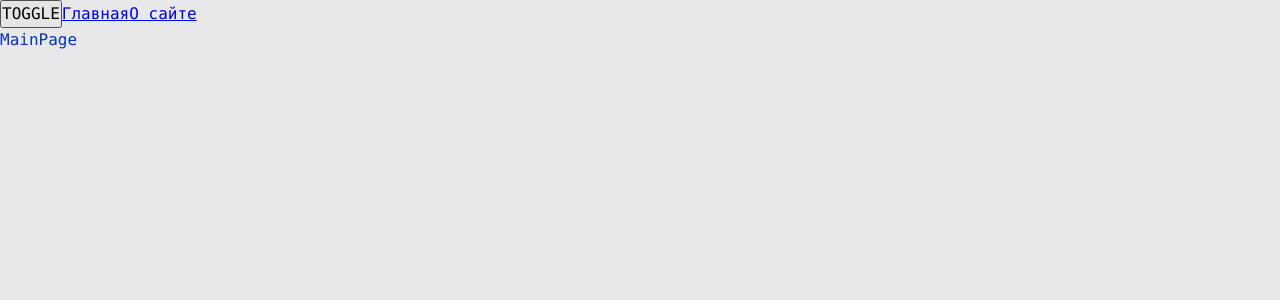
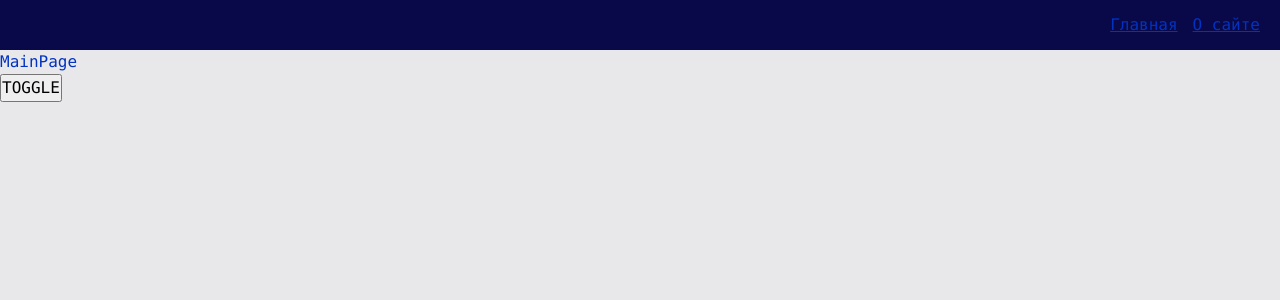
Before and after one commit to Gray7410/blog, a React app: page / in a window 1280 px wide. Shown: the top 300 px of the page. Built offline with nearby package versions, Linux system fonts and the light colour scheme.

Commit message:
navbar ui kit

```diff
--- a/src/app/App.tsx
+++ b/src/app/App.tsx
@@ -6,6 +6,7 @@
 import {AboutPage} from "pages/AboutPage";
 import {MainPage} from "pages/MainPage";
 import {AppRouter} from "app/providers/router";
+import {Navbar} from "widgets/Navbar";
 
 
 
@@ -14,10 +15,9 @@
     const bool = true;
     return (
         <div className={classNames('app', {}, [theme])}>
+            <Navbar/>
+            <AppRouter/>
             <button onClick={toggleTheme}>TOGGLE</button>
-            <Link to={'/'}>Главная</Link>
-            <Link to={'/about'}>О сайте</Link>
-<AppRouter/>
         </div>
     );
 };
--- a/src/app/styles/themes/dark.scss
+++ b/src/app/styles/themes/dark.scss
@@ -1,5 +1,6 @@
 .app.dark {
     --bg-color: #090949;
+    --inverted-bg-color: #e8e8ea;
 
     --primary-color: #049604;
     --secondary-color: #04ff04;
--- a/src/app/styles/themes/normal.scss
+++ b/src/app/styles/themes/normal.scss
@@ -1,6 +1,9 @@
 :root {
     --bg-color: #e8e8ea;
+    --inverted-bg-color: #090949;
 
     --primary-color: #0232c2;
     --secondary-color: #0449e0;
+    --inverted-primary-color: #049604;
+    --inverted-secondary-color: #0452ff;
 }
--- a/src/app/styles/variables/global.scss
+++ b/src/app/styles/variables/global.scss
@@ -8,4 +8,6 @@
     --font-size-l: 24px;
     --font-line-l: 32px;
     --font-l: var(--font-size-l) / var(--font-line-l) var(--font-family-main);
+
+    --navbar-height: 50px;
 }
--- a/src/shared/lib/classNames/classNames.ts
+++ b/src/shared/lib/classNames/classNames.ts
@@ -1,10 +1,10 @@
 
 type Mods = Record<string, boolean | string>
 
-export function classNames(cls: string, mods: Mods, additional: string[]): string {
+export function classNames(cls: string, mods: Mods = {}, additional: string[] = []): string {
     return [
         cls,
-        ...additional,
+        ...additional.filter(Boolean),
         ...Object.entries(mods)
             .filter(([className, value]) => Boolean(value))
             .map(([className]) => className)
--- /dev/null
+++ b/src/shared/ui/AppLink/AppLink.module.scss
@@ -0,0 +1,11 @@
+.AppLink {
+    color: var(--primary-color)
+}
+
+.primary {
+    color: var(--primary-color);
+}
+
+.secondary {
+    color: var(--inverted-secondary-color);
+}
--- /dev/null
+++ b/src/shared/ui/AppLink/AppLink.tsx
@@ -0,0 +1,33 @@
+import {classNames} from "shared/lib/classNames/classNames";
+import cls from "./AppLink.module.scss"
+import {Link, LinkProps} from "react-router-dom";
+import {FC} from "react";
+
+export enum AppLinkTheme {
+    PRIMARY = 'primary',
+    SECONDARY = 'secondary',
+}
+
+interface AppLinkProps extends LinkProps{
+    className?: string,
+    theme?: AppLinkTheme,
+}
+
+export const AppLink:FC<AppLinkProps> = (props) => {
+    const {
+        to,
+        className,
+        children,
+        theme = AppLinkTheme.PRIMARY,
+        ...otherProps
+    } = props
+    return (
+        <Link
+            to={to}
+            className={classNames(cls.AppLink,{},[className, cls[theme]])}
+            {...otherProps}
+        >
+            {children}
+        </Link>
+    );
+};
--- /dev/null
+++ b/src/widgets/Navbar/index.ts
@@ -0,0 +1,5 @@
+import {Navbar} from "./ui/Navbar";
+
+export {
+    Navbar
+}
--- /dev/null
+++ b/src/widgets/Navbar/ui/Navbar.module.scss
@@ -0,0 +1,16 @@
+.Navbar {
+  width: 100%;
+  height: var(--navbar-height);
+  background: var(--inverted-bg-color);
+  display: flex;
+  align-items: center;
+  padding: 20px;
+}
+
+.links {
+  margin-left: auto;
+}
+
+.mainLink {
+  margin-right: 15px;
+}
--- /dev/null
+++ b/src/widgets/Navbar/ui/Navbar.tsx
@@ -0,0 +1,19 @@
+import React from 'react';
+import {classNames} from "shared/lib/classNames/classNames";
+import cls from "./Navbar.module.scss"
+import {AppLink} from "shared/ui/AppLink/AppLink";
+
+interface NavbarProps {
+    className?: string
+}
+
+export const Navbar = ({className}:NavbarProps) => {
+    return (
+        <div className={classNames(cls.Navbar,{},[className])}>
+            <div className={cls.links}>
+                <AppLink to={'/'} className={cls.mainLink}>Главная</AppLink>
+                <AppLink to={'/about'}>О сайте</AppLink>
+            </div>
+        </div>
+    );
+};
```
